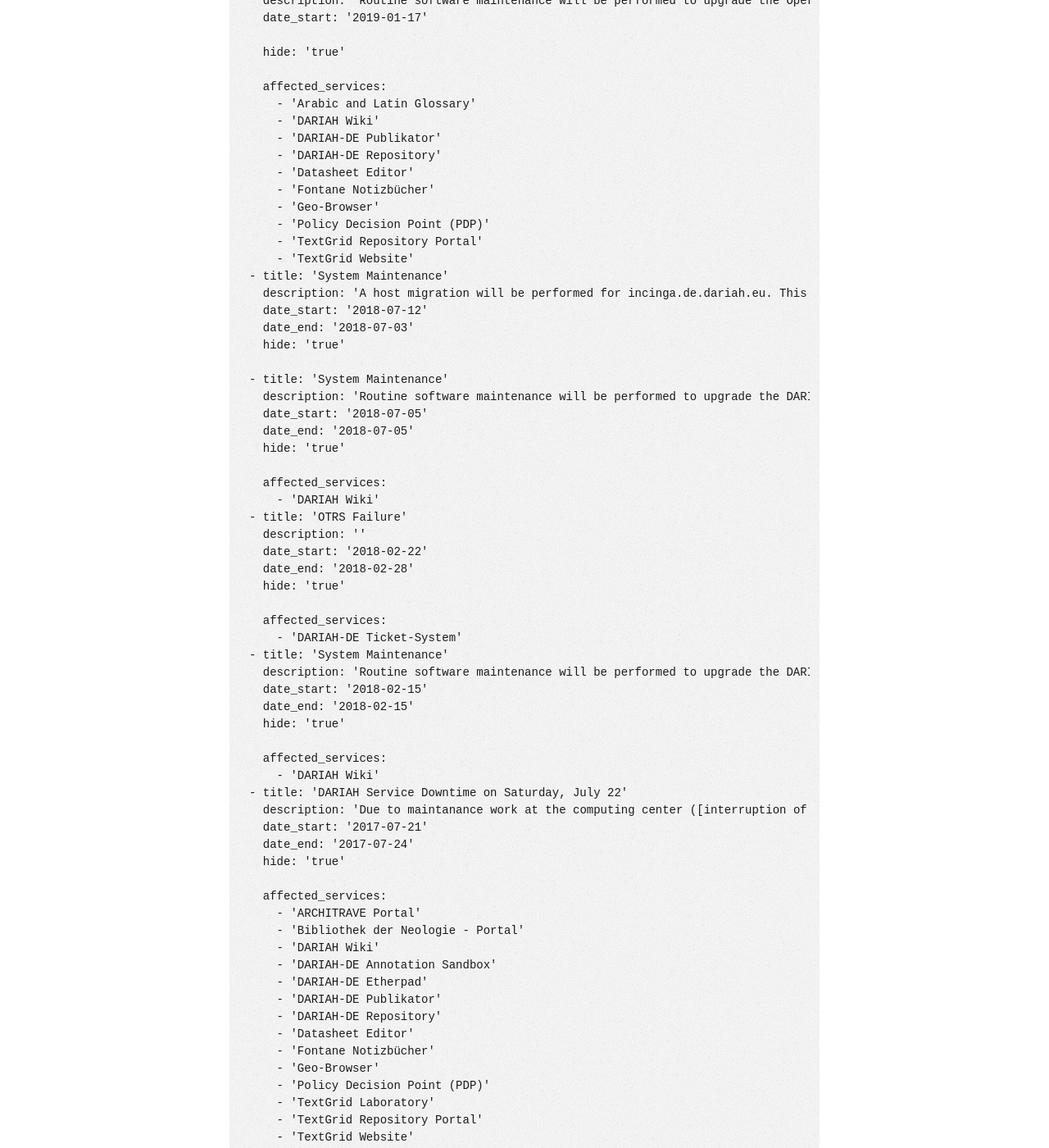
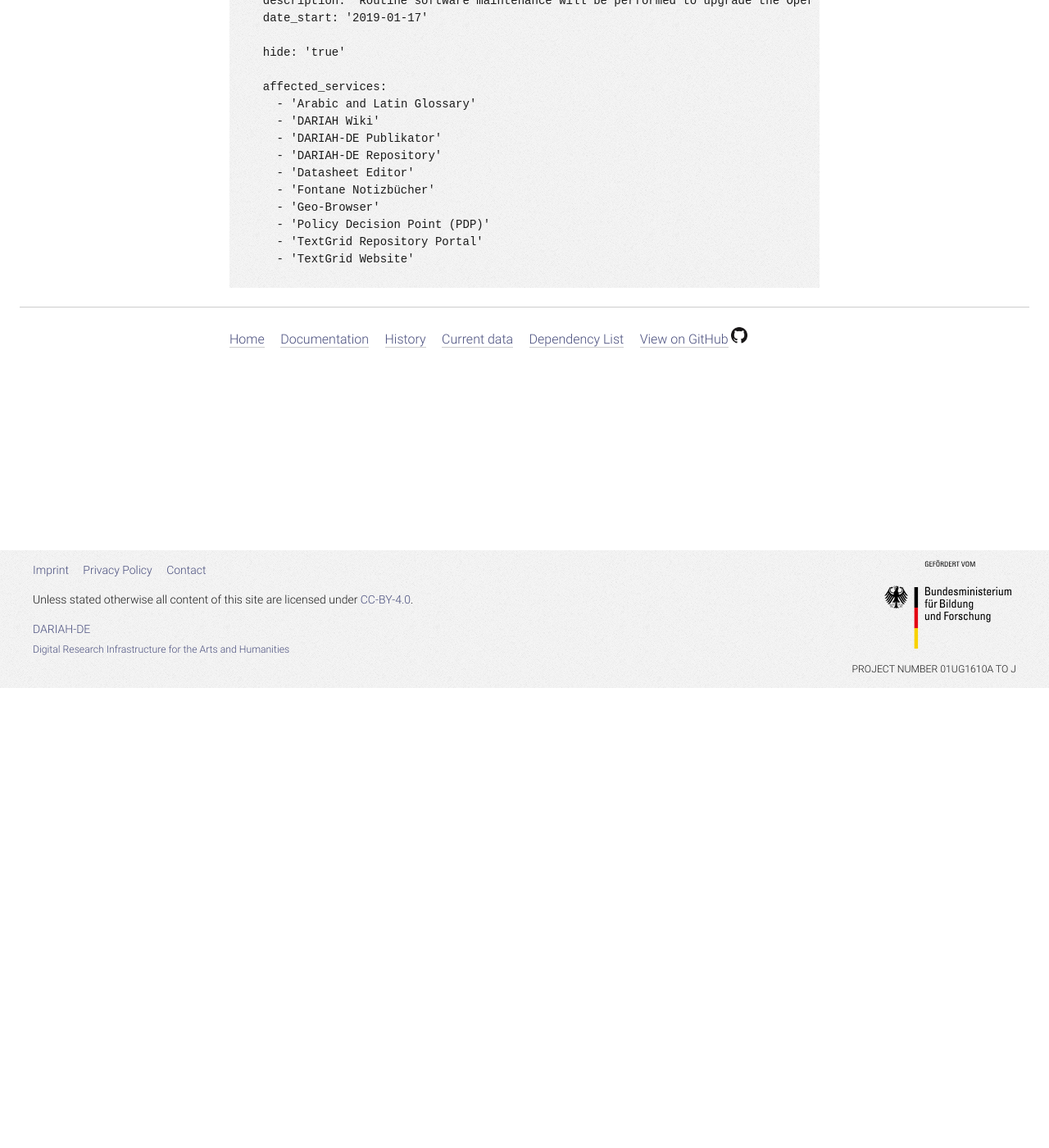
Before and after one commit to DARIAH-DE/status, a Jekyll site: the page built from currentdata.md, in a window 1280 px wide and 1400 px high, scrolled down 561 px. Shown: the whole window at 82% size. Built offline with Jekyll 4.4.1, drawn with Linux system fonts in a browser that asks for light colours; our own code applies the rules of GitHub Pages for plain Markdown files; some of the changed text lies outside the part shown.

Commit message:
Update announcements.yaml

```diff
--- a/_data/announcements.yaml
+++ b/_data/announcements.yaml
@@ -12,51 +12,3 @@
     - '/services/confluence'
     - '/services/algloss'
     - '/services/pdp'
-- title: 'System Maintenance'
-  date_start: '2018-07-12'
-  date_end: '2018-07-03'
-  hide: true
-  description: 'A host migration will be performed for incinga.de.dariah.eu. This is expected to last from 15-17 CEST.'
-- title: 'System Maintenance'
-  date_start: '2018-07-05'
-  date_end: '2018-07-05'
-  hide: true
-  description: 'Routine software maintenance will be performed to upgrade the DARIAH LDAP. This is expected to last from 13-17 CEST. The disruption of services (Wiki, Owncloud, Projects) should be in the minute range'
-  affected:
-    - '/services/confluence'
-- title: 'OTRS Failure'
-  date_start: '2018-02-22'
-  date_end: '2018-02-28'
-  hide: true
-  affected:
-    - '/services/otrs'
-- title: 'System Maintenance'
-  date_start: '2018-02-15'
-  date_end: '2018-02-15'
-  hide: true
-  description: 'Routine software maintenance will be performed to upgrade the DARIAH Wiki to a newer version. This is expected to last from 15-17 CET on February 15th.'
-  affected:
-    - '/services/confluence'
-- title: 'DARIAH Service Downtime on Saturday, July 22'
-  description: 'Due to maintanance work at the computing center
-    ([interruption of the power supply](https://info.gwdg.de/news/en/information-interruption-of-the-power-supply-at-the-max-planck-campus-and-fmz/))
-    most DARIAH-DE Services will not available.'
-  date_start: '2017-07-21'
-  date_end: '2017-07-24'
-  hide: true
-  affected:
-    - '/infrastructure/gwdg-esx'
-    - '/infrastructure/gwdg-cloud'
-    - '/infrastructure/gwdg-stornext'
-- title: 'Filesystem maintenance'
-  description: 'On July 4 from 16:00, the file services at the computing center will be updated.'
-  date_start: '2017-07-04 16:00'
-  hide: true
-  affected:
-    - '/infrastructure/gwdg-stornext'
-- title: 'Maintenance'
-  date_start: '2017-06-22'
-  date_end: '2017-06-23'
-  hide: true
-  affected:
-    - '/infrastructure/gwdg-cloud'
```
